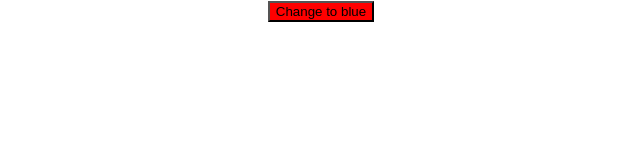
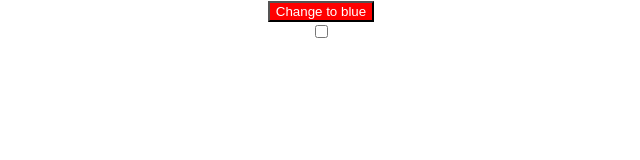
Before and after one commit to Michealsivaa/react-testing-library, a React (Create React App) app: page / in a window 1280 px wide. Shown: the top 160 px of the page, without its empty margins (319-959 px from the left). Built offline with nearby package versions, Linux system fonts and the light colour scheme.

Commit message:
when click button disabled and enabled

```diff
--- a/src/App.js
+++ b/src/App.js
@@ -4,6 +4,8 @@ import './App.css';
 function App() {
 
   const [color, setColor] = useState('red');
+  const [disabled, setDisabled] = useState(false);
+
   const newColor = color === 'red' ? 'blue' : 'red'
 
   const changeColor = () => {
@@ -13,8 +15,19 @@ function App() {
   return (
     <div className="App">
       <div>
-        <button onClick={changeColor} style={{backgroundColor: color}}>Change to {newColor}</button>
+        <button
+          onClick={changeColor}
+          style={{backgroundColor: color, color: 'white'}}
+          disabled={disabled}>Change to {newColor}
+        </button>
       </div>
+      <div><input
+        type='checkbox'
+        id='enable-button-checkbox'
+        defaultChecked={disabled}
+        aria-checked={disabled}
+        onChange={(e) => setDisabled(e.target.checked)}
+      /></div>
     </div>
   );
 }
```
Also changed, not shown: 1 other file (tests, documents, lock files or other folders).
